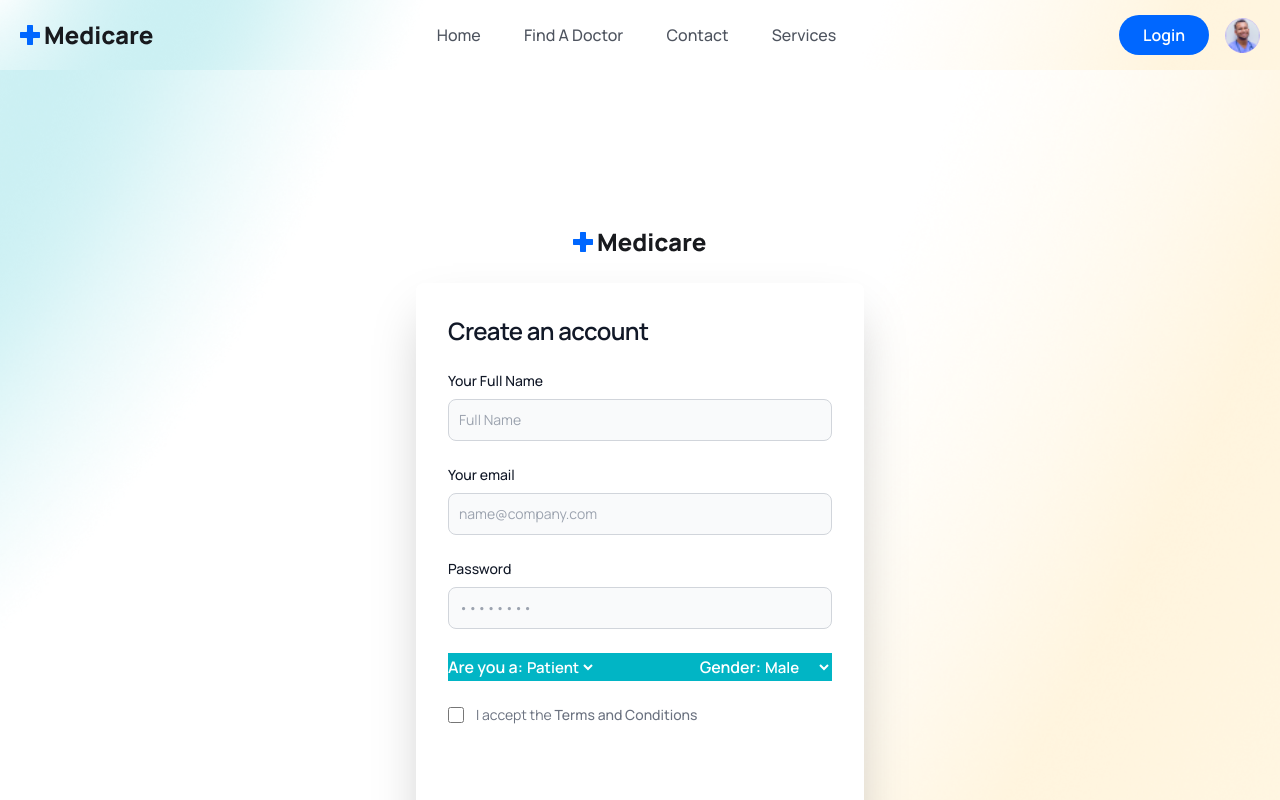
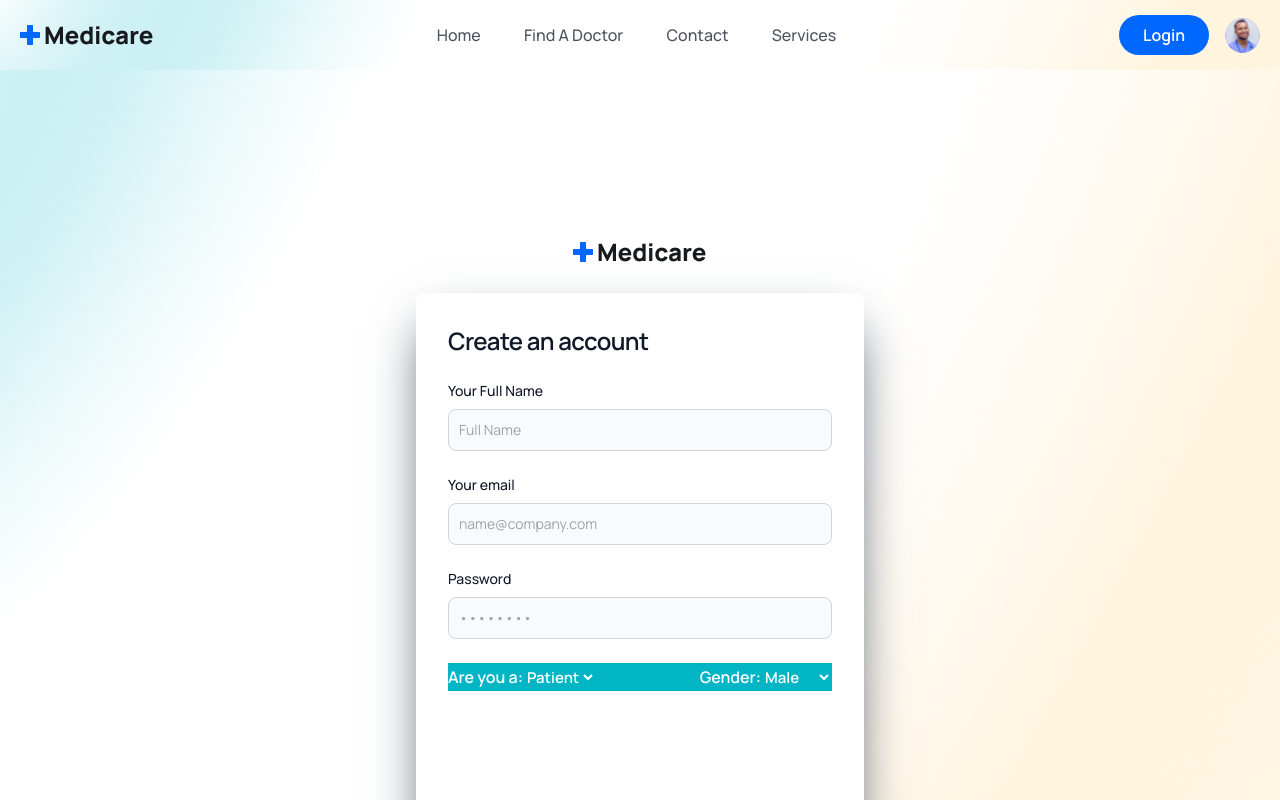
Before and after one commit to sidude2003/Medicare, a React (Vite) app in the folder Frontend/: page /register in a window 1280 px wide. Shown: the top 800 px of the page. Built offline with nearby package versions, Linux system fonts and the light colour scheme.

Commit message:
fix: Doctor Display

```diff
--- a/Frontend/src/App.css
+++ b/Frontend/src/App.css
@@ -14,3 +14,25 @@ body {
   background: rgba(0, 0, 0, 0.8);
   backdrop-filter: saturate(180%) blur(10px);
 }
+
+::-webkit-scrollbar {
+  width: 12px;
+}
+
+/* Track */
+::-webkit-scrollbar-track {
+  /* -webkit-box-shadow: inset 0 0 6px rgba(0, 0, 0, 0.3); */
+  -webkit-border-radius: 10px;
+  border-radius: 10px;
+}
+
+/* Handle */
+::-webkit-scrollbar-thumb {
+  -webkit-border-radius: 10px;
+  border-radius: 10px;
+  background: #01b5c5;
+  /* -webkit-box-shadow: inset 0 0 6px rgba(0, 0, 0, 0.5); */
+}
+::-webkit-scrollbar-thumb:window-inactive {
+  background: rgba(178, 240, 246, 0.8);
+}
--- a/Frontend/src/Components/DoctorDisplay/DisplayCard.jsx
+++ b/Frontend/src/Components/DoctorDisplay/DisplayCard.jsx
@@ -2,19 +2,19 @@ import React from "react";
 
 export const DisplayCard = ({ doctor }) => {
   return (
-    <div>
-      <a
-        href="#"
-        class="block max-w-sm p-6 bg-white border border-gray-200 rounded-lg shadow hover:bg-gray-100 dark:bg-gray-800 dark:border-gray-700 dark:hover:bg-gray-700"
-      >
-        <h5 class="mb-2 text-2xl font-bold tracking-tight text-gray-900 dark:text-white">
-          {doctor.name}
-        </h5>
-        <p class="font-normal text-gray-700 dark:text-gray-400">
-          Here are the biggest enterprise technology acquisitions of 2021 so
-          far, in reverse chronological order.
-        </p>
-      </a>
+    <div className="flex justify-center">
+      <div>
+        <div className="min-w-[10rem] ">
+          <div className="relative group">
+            <div className="absolute -inset-1 bg-gradient-to-r from-irisBlueColor to-yellow-300 rounded-lg blur opacity-25 group-hover:opacity-50 transition duration-1000 group-hover:duration-200"></div>
+            <div className="relative px-7 py-6 bg-white ring-1 ring-gray-900/5 rounded-lg leading-none flex items-top">
+              <div className="space-y-80 w-full text-center">
+                <h1 className="text-slate-800 ">{doctor.name}</h1>
+              </div>
+            </div>
+          </div>
+        </div>
+      </div>
     </div>
   );
 };
--- a/Frontend/src/Components/DoctorDisplay/DisplayList.jsx
+++ b/Frontend/src/Components/DoctorDisplay/DisplayList.jsx
@@ -6,13 +6,13 @@ export const DisplayList = () => {
   const [doctors, setDoctors] = useState([]);
 
   useEffect(() => {
-    fetch(`${BASE_URL}/appoint/doctors`)
+    fetch(`${BASE_URL}/doctor/find`)
       .then((response) => response.json())
       .then((data) => setDoctors(data))
       .catch((error) => console.error("Error fetching doctors:", error));
   }, []);
   return (
-    <div className="doctor-list">
+    <div className="doctor-list flex justify-center gap-[2rem] flex-row flex-wrap w-full p-20 min-h-[80vh]">
       {doctors.map((doctor) => (
         <DisplayCard key={doctor._id} doctor={doctor} />
       ))}
--- a/Frontend/src/Components/Doctors/DoctorCard.jsx
+++ b/Frontend/src/Components/Doctors/DoctorCard.jsx
@@ -19,7 +19,7 @@ const DoctorCard = ({ doctor }) => {
       <div className="text-[16px] leading-7 font-[400] text-textColor mt-4">
         {name}
       </div>
-      <p class="text-[12px] bg-irisBlueColor py-0.5 px-1.5 rounded-8 inline-block">
+      <p className="text-[12px] bg-irisBlueColor py-0.5 px-1.5 rounded-8 inline-block">
         {specialty}
       </p>
     </div>
--- a/Frontend/src/Pages/Doctors/Doctor.jsx
+++ b/Frontend/src/Pages/Doctors/Doctor.jsx
@@ -4,7 +4,7 @@ import DisplayList from "../../Components/DoctorDisplay/DisplayList";
 const Doctor = () => {
   return (
     <div>
-      <div>
+      <div className="hero__section flex justify-between">
         <DisplayList />
       </div>
     </div>
--- a/Frontend/src/Pages/Home.jsx
+++ b/Frontend/src/Pages/Home.jsx
@@ -68,6 +68,7 @@ const Home = () => {
               World class care for everyone, our services are unmatched.
             </p>
           </div>
+
           <div className="grid grid-cols-1 md:grid-cols-2 lg:grid-cols-3 gap-5 lg:gap-[30px] mt-[30px] lg:mt-[55px]">
             <div className="py-[30px] px-5">
               <div className="flex items-center justify-center">
--- a/Frontend/src/Pages/Signup.jsx
+++ b/Frontend/src/Pages/Signup.jsx
@@ -56,7 +56,7 @@ const Signup = () => {
           >
             <img src={logo} alt="logo" />
           </a>
-          <div className="signupbox w-full bg-white rounded-lg shadow-2xl md:mt-0 sm:max-w-md xl:p-0 dark:bg-irisBlueColor">
+          <div className="signupbox w-full bg-white rounded-lg shadow-2xl md:mt-0 sm:max-w-md xl:p-0 dark:bg-irisBlueColor shadow-gray-700">
             <div className="p-6 space-y-4 md:space-y-6 sm:p-8">
               <h1 className="text-xl font-bold leading-tight tracking-tight text-gray-900 md:text-2xl dark:text-white">
                 Create an account
@@ -145,32 +145,7 @@ const Signup = () => {
                     </select>
                   </label>
                 </div>
-                <div className="flex items-start">
-                  <div className="flex items-center h-5">
-                    <input
-                      id="terms"
-                      aria-describedby="terms"
-                      type="checkbox"
-                      className="w-4 h-4 border border-gray-300 rounded bg-gray-50 focus:ring-3 focus:ring-primary-300 dark:bg-gray-700 dark:border-gray-600 dark:focus:ring-primary-600 dark:ring-offset-gray-800"
-                      required=""
-                    />
-                  </div>
-
-                  <div className="ml-3 text-sm">
-                    <label
-                      htmlFor="terms"
-                      className="font-light text-gray-500 dark:text-gray-300"
-                    >
-                      I accept the{" "}
-                      <a
-                        className="font-medium text-primary-600 hover:underline dark:text-primary-500"
-                        href="#"
-                      >
-                        Terms and Conditions
-                      </a>
-                    </label>
-                  </div>
-                </div>
+                <div className="flex items-start"></div>
                 <button
                   disabled={loading && true}
                   type="submit"
```
Also changed, not shown: 2 other files (tests, documents, lock files or other folders).
